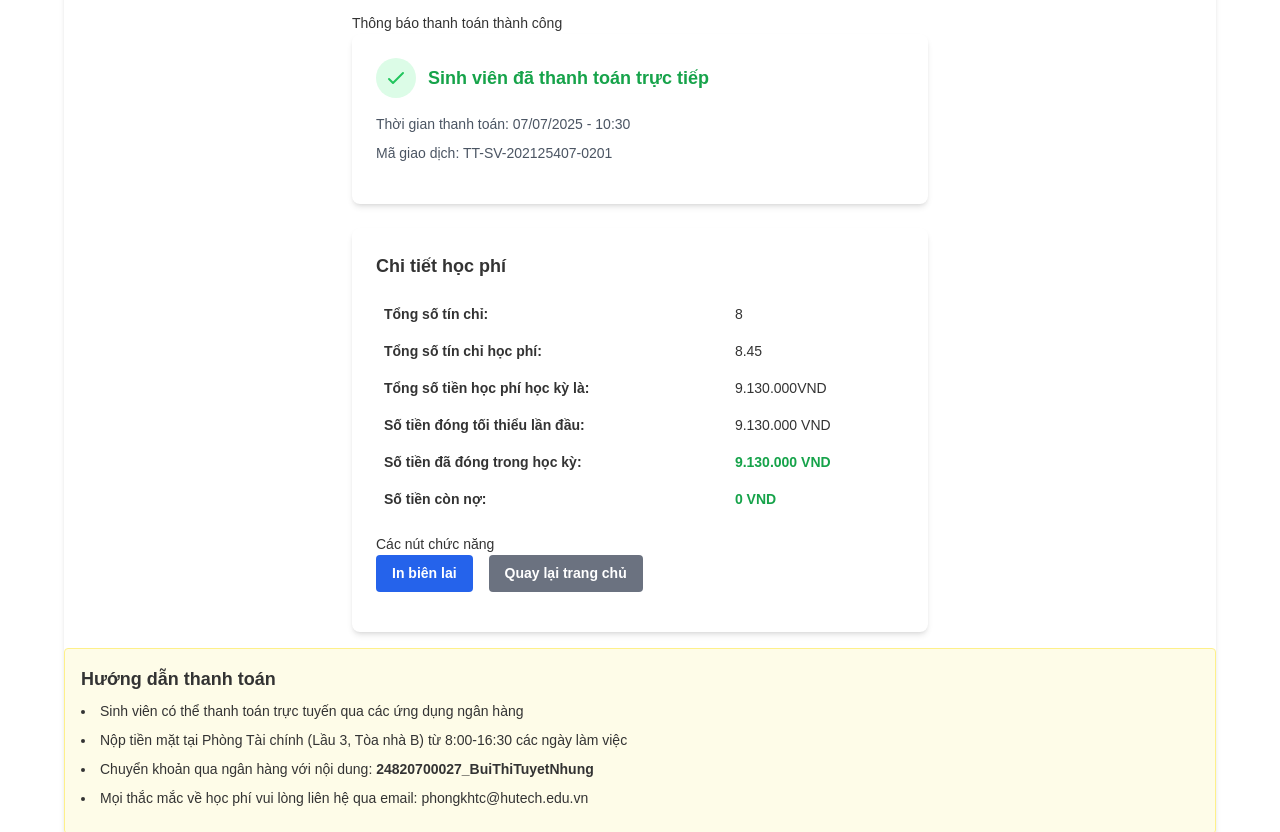
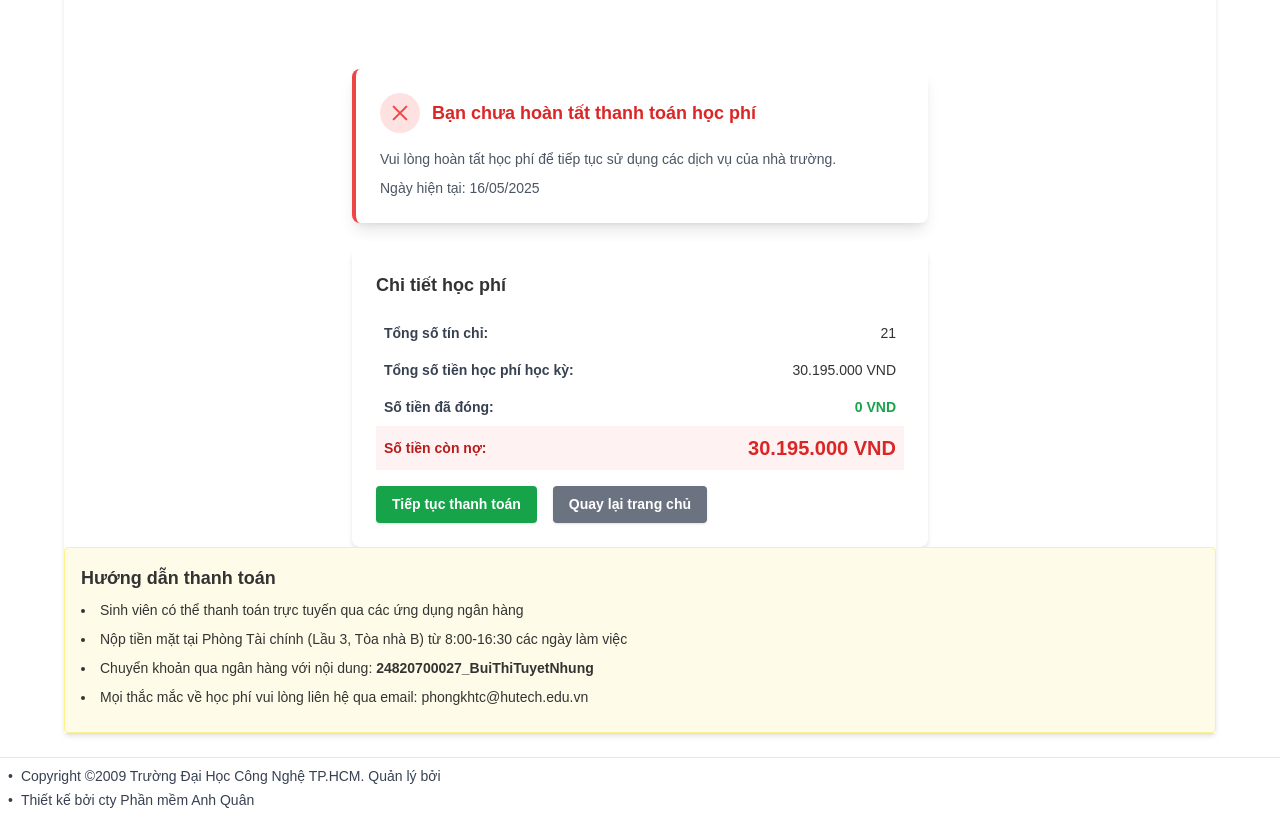
Before and after one commit to manhtuonq/hutech, a plain HTML site: page xemhocphi.html in a window 1280 px wide. Shown: the part 1146-1978 px from the top of the page. Drawn offline with nearby package versions, Linux system fonts and the light colour scheme.

Commit message:
w1r21l;r1

```diff
--- a/xemhocphi.html
+++ b/xemhocphi.html
@@ -651,7 +651,7 @@ nav {
                         </tbody>
                     </table>
                 </div>
-
+<!--
                 <div class="max-w-xl mx-auto">
                      Thông báo thanh toán thành công
                     <div class="bg-white rounded-lg shadow-md p-6 mb-6">
@@ -707,11 +707,11 @@ nav {
                             </button>
                         </div>
                     </div>
-                </div>
+                </div> -->
 
 </div>
 
-<!--
+
 <div class="max-w-xl mx-auto mt-10">
 
   <div class="bg-white rounded-lg shadow-lg p-6 border-l-4 border-red-500 mb-6">
@@ -734,19 +734,19 @@ nav {
           <table class="w-full border-collapse">
               <tr>
                   <td class="p-2 font-semibold text-gray-700">Tổng số tín chỉ:</td>
-                  <td class="p-2 text-right">8</td>
+                  <td class="p-2 text-right">21</td>
               </tr>
               <tr>
                   <td class="p-2 font-semibold text-gray-700">Tổng số tiền học phí học kỳ:</td>
-                  <td class="p-2 text-right">9.130.000 VND</td>
+                  <td class="p-2 text-right">30.195.000	VND</td>
               </tr>
                 <tr>
                     <td class="p-2 font-semibold text-gray-700">Số tiền đã đóng:</td>
-                    <td class="p-2 text-right text-green-600 font-semibold">4.130.000 VND</td>
+                    <td class="p-2 text-right text-green-600 font-semibold">0 VND</td>
                 </tr>
                <tr class="bg-red-50">
                   <td class="p-2 font-semibold text-red-700">Số tiền còn nợ:</td>
-                  <td class="p-2 text-right font-bold text-red-600 text-xl">9.130.000 VND</td>
+                  <td class="p-2 text-right font-bold text-red-600 text-xl">30.195.000 VND</td>
               </tr>
           </table>
       </div>
@@ -760,7 +760,7 @@ nav {
           </button>
       </div>
   </div>
-</div>  -->
+</div>
 
 
                 <!-- Payment Instructions -->
```
